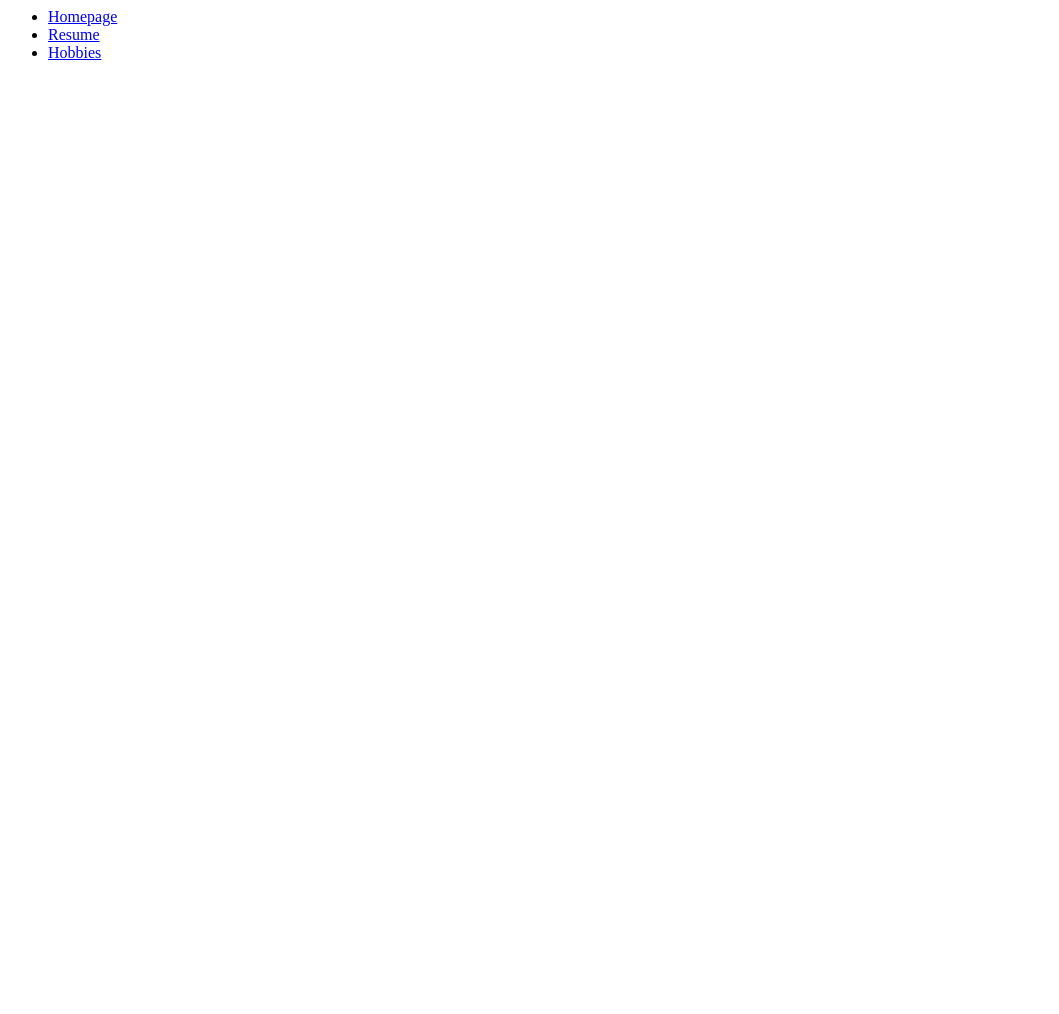
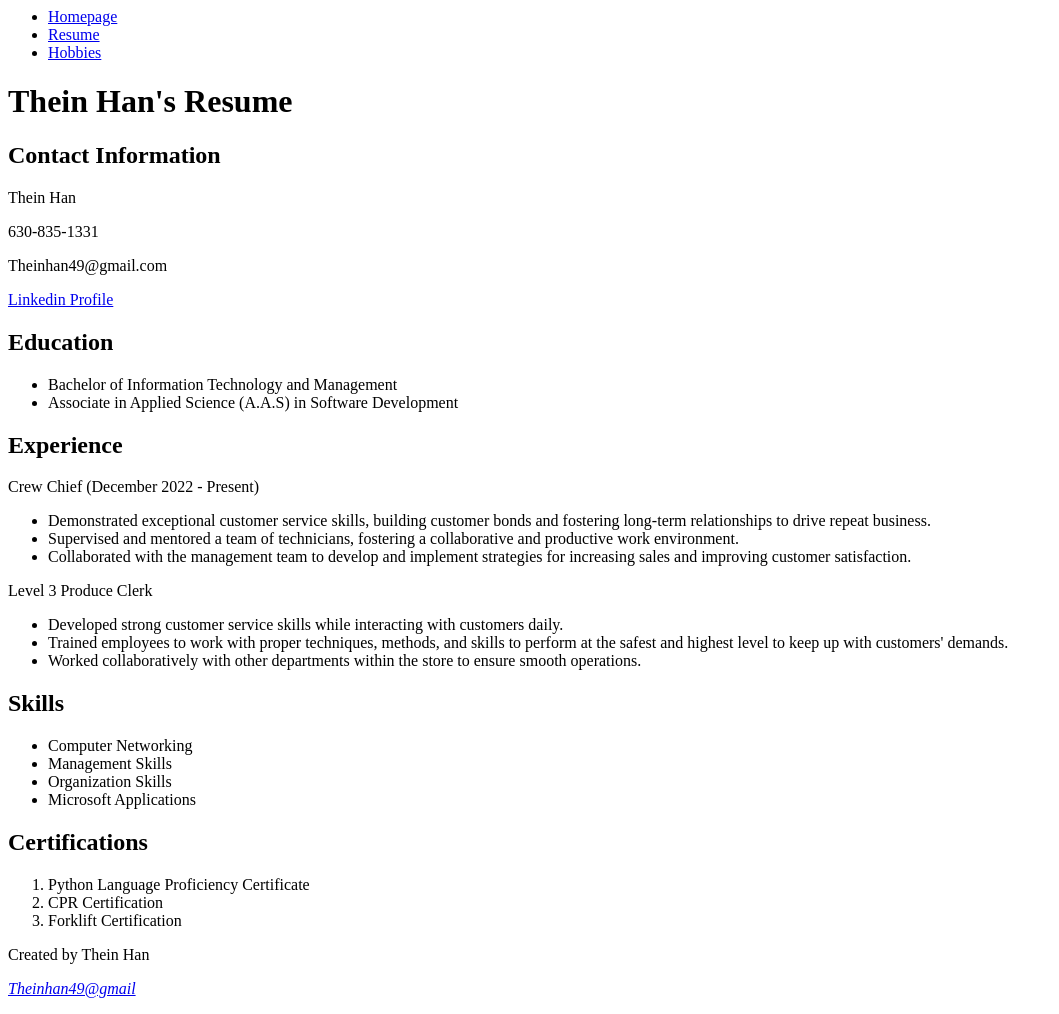
Before and after one commit to theinhan8/webdev_project1, a plain HTML site: page resume.html in a window 1280 px wide. Shown: the whole page, without its empty margins (0-1059 px from the left). Before the commit the page ends 800 px from the top, so only its background shows below. Drawn offline with Linux system fonts and the light colour scheme.

Commit message:
added content to resume.html and changed the title on hobbies.html and resume.html

```diff
--- a/resume.html
+++ b/resume.html
@@ -2,7 +2,7 @@
 <html lang="en">
   <head>
     <meta charset="utf-8">
-    <title>My Home Page</title>
+    <title>My Resume Page</title>
   </head>
   <body>
     <header>
@@ -14,5 +14,58 @@
         </ul>
       </nav>
     </header>
+    <h1>Thein Han's Resume</h1>
+    <section id="info">
+      <h2>Contact Information</h2>
+      <p>Thein Han</p>
+      <p>630-835-1331</p>
+      <p>Theinhan49@gmail.com</p>
+      <p><a href="http://linkedin.com/in/thein-han-930052238">Linkedin Profile</a></p>
+    </section>
+    <section id="education">
+      <h2>Education</h2>
+      <ul>
+        <li>Bachelor of Information Technology and Management</li>
+        <li>Associate in Applied Science (A.A.S) in Software Development</li>
+      </ul>
+    </section>
+    <section id="experience">
+      <h2>Experience</h2>
+      <p>Crew Chief (December 2022 - Present)</p>
+      <ul>
+        <li>Demonstrated exceptional customer service skills, building customer bonds and fostering long-term relationships to drive repeat business.</li>
+        <li>Supervised and mentored a team of technicians, fostering a collaborative and productive work environment.</li>
+        <li>Collaborated with the management team to develop and implement strategies for increasing sales and improving customer satisfaction.</li>
+      </ul>
+      <p>Level 3 Produce Clerk</p>
+      <ul>
+        <li>Developed strong customer service skills while interacting with customers daily.</li>
+        <li>Trained employees to work with proper techniques, methods, and skills to perform at the safest and highest level to keep up with customers' demands.</li>
+        <li>Worked collaboratively with other departments within the store to ensure smooth operations.</li>
+      </ul>
+    </section>
+    <section id="skills">
+      <h2>Skills</h2>
+      <ul>
+        <li>Computer Networking</li>
+        <li>Management Skills</li>
+        <li>Organization Skills</li>
+        <li>Microsoft Applications</li>
+      </ul>
+    </section>
+    <section id="certifications">
+      <h2>Certifications</h2>
+      <ol>
+        <li>Python Language Proficiency Certificate</li>
+        <li>CPR Certification</li>
+        <li>Forklift Certification</li>
+      </ol>
+    </section>
+    <footer>
+      <p>Created by Thein Han</p>
+      <address>
+        <p><a href="mailto:Theinhan49@gmail">Theinhan49@gmail</a></p>
+      </address>
+    </footer>
   </body>
 </html>
```
Also changed, not shown: hobbies.html (+1 -1 lines).
